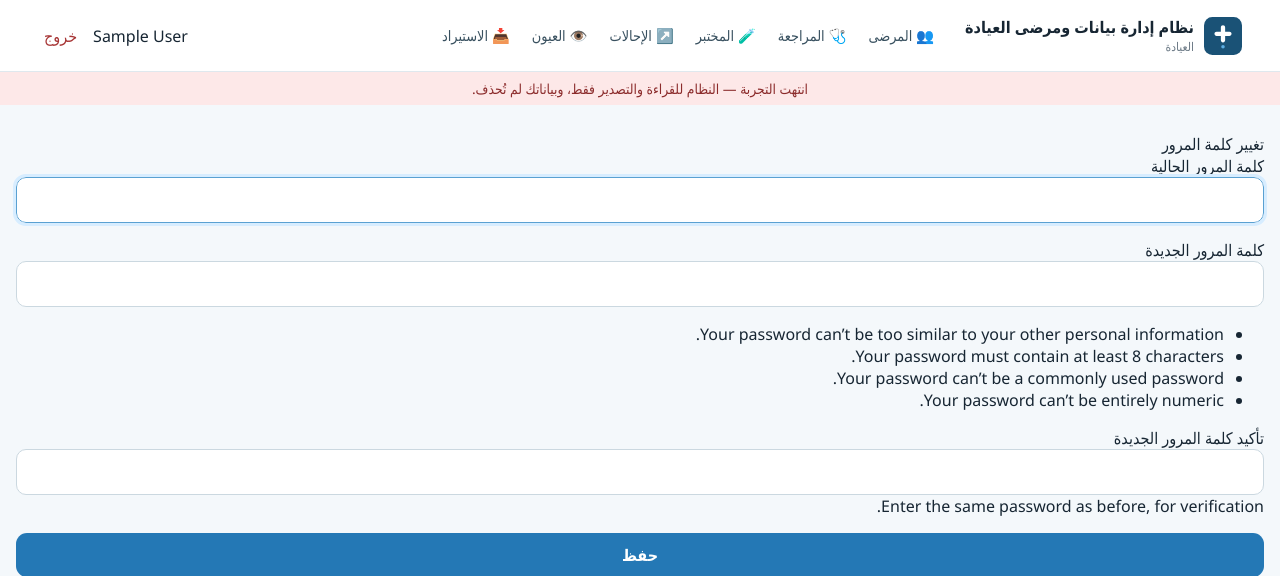
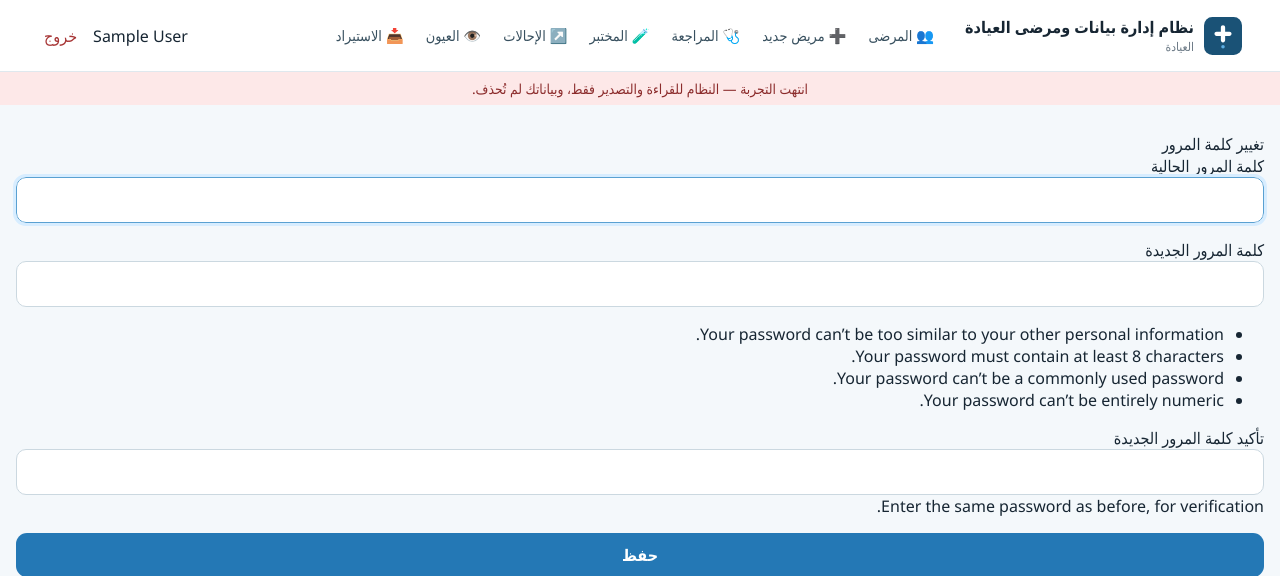
Before and after one commit to qadayas940-ui/ClinicDataSystem, a Django app: page /accounts/change-password/ in a window 1280 px wide. Shown: the top 576 px of the page. Run offline with Django 5.2, Linux system fonts and the light colour scheme; a user stored in the database is signed in; tables that the repository leaves empty hold one stand-in row (values such as "Sample post").

Commit message:
feat: add patient shortcut and extra UI assets

```diff
--- a/templates/base.html
+++ b/templates/base.html
@@ -1,7 +1,7 @@
-{% load static %}<!doctype html><html lang="ar" dir="rtl"><head><meta charset="utf-8"><meta name="viewport" content="width=device-width,initial-scale=1"><title>{% block title %}{{ APP_NAME }}{% endblock %}</title><link rel="stylesheet" href="{% static 'css/clinic.css' %}">{% block extra_head %}{% endblock %}</head>
+{% load static %}<!doctype html><html lang="ar" dir="rtl"><head><meta charset="utf-8"><meta name="viewport" content="width=device-width,initial-scale=1"><title>{% block title %}{{ APP_NAME }}{% endblock %}</title><link rel="stylesheet" href="{% static 'css/clinic.css' %}"><link rel="stylesheet" href="{% static 'css/clinic-extras.css' %}">{% block extra_head %}{% endblock %}</head>
 <body><header class="app-header"><a class="brand" href="{% url 'core:dashboard' %}"><img src="{% static 'img/logo.svg' %}" width="38" height="38" alt=""><span><b>{{ APP_NAME }}</b><small>{{ FACILITY_NAME }}</small></span></a><button class="menu-toggle" type="button" aria-label="فتح القائمة" data-menu-toggle>☰</button><nav class="main-nav" data-menu>
-<a href="{% url 'patients:list' %}">👥 المرضى</a><a href="{% url 'visits:list' %}">🩺 المراجعة</a><a href="{% url 'laboratory:list' %}">🧪 المختبر</a><a href="{% url 'referrals:list' %}">↗️ الإحالات</a><a href="{% url 'ophthalmology:list' %}">👁️ العيون</a><a href="{% url 'importer:list' %}">📥 الاستيراد</a>
+<a href="{% url 'patients:list' %}">👥 المرضى</a><a href="{% url 'patients:create' %}">➕ مريض جديد</a><a href="{% url 'visits:list' %}">🩺 المراجعة</a><a href="{% url 'laboratory:list' %}">🧪 المختبر</a><a href="{% url 'referrals:list' %}">↗️ الإحالات</a><a href="{% url 'ophthalmology:list' %}">👁️ العيون</a><a href="{% url 'importer:list' %}">📥 الاستيراد</a>
 {% if user.is_owner %}<a href="{% url 'accounts:user_list' %}">🔐 المستخدمون</a><a href="{% url 'backup:list' %}">🛡️ النسخ</a>{% endif %}</nav><div class="user-menu"><span>{{ user.get_full_name|default:user.username }}</span><form method="post" action="{% url 'accounts:logout' %}">{% csrf_token %}<button class="link-button">خروج</button></form></div></header>
 {% if LICENSE_STATE and LICENSE_STATE.mode == 'read_only' %}<div class="license-banner">انتهت التجربة — النظام للقراءة والتصدير فقط، وبياناتك لم تُحذف.</div>{% elif LICENSE_STATE and LICENSE_STATE.is_trial %}<div class="trial-banner">نسخة تجريبية: {{ LICENSE_STATE.trial_days_remaining }} يوم متبقٍ</div>{% endif %}
 <main class="container">{% if messages %}{% for message in messages %}<div class="alert alert-{{ message.tags|default:'info' }}">{{ message }}<button type="button" data-dismiss>×</button></div>{% endfor %}{% endif %}{% block content %}{% endblock %}</main>
-<footer>{{ APP_NAME }} · الإصدار {{ APP_VERSION }} · يعمل محلياً دون إنترنت</footer><script src="{% static 'js/clinic.js' %}"></script>{% block extra_scripts %}{% endblock %}</body></html>
+<footer>{{ APP_NAME }} · الإصدار {{ APP_VERSION }} · يعمل محلياً دون إنترنت</footer><script src="{% static 'js/clinic.js' %}"></script><script src="{% static 'js/clinic-extras.js' %}"></script>{% block extra_scripts %}{% endblock %}</body></html>
```
